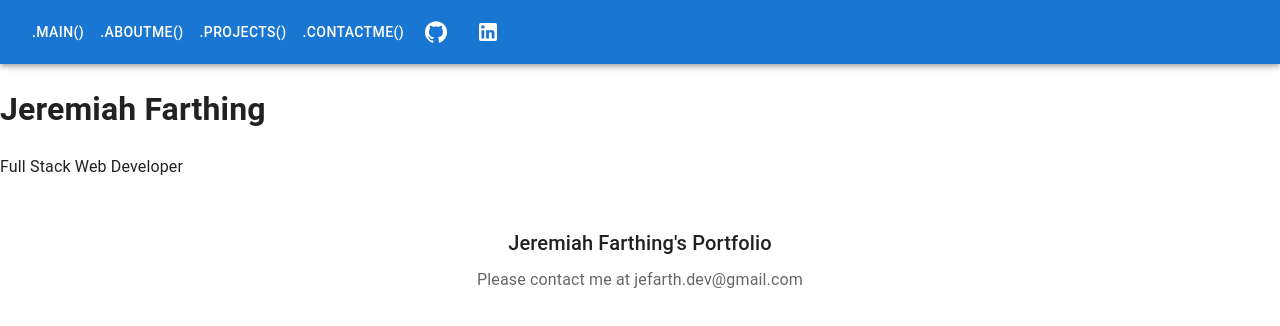
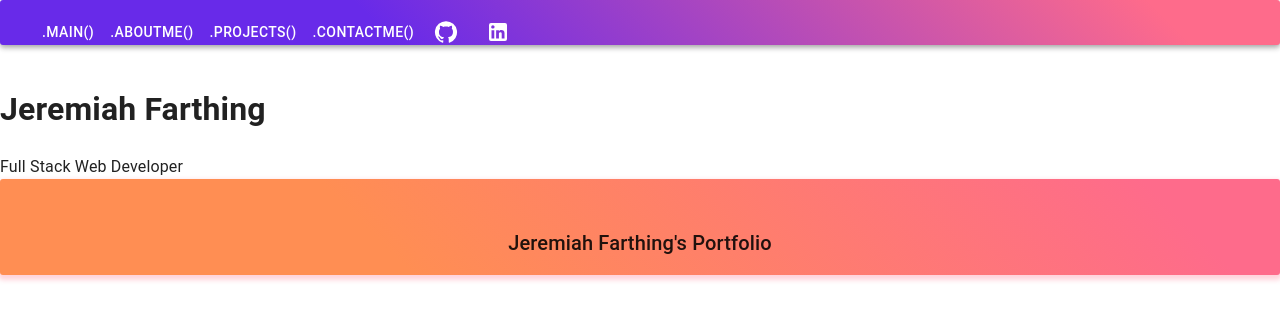
Before and after one commit to jefarth/practice-react-portfolio, a React (Create React App) app: page /#/ in a window 1280 px wide. Shown: the top 326 px of the page. Built offline with nearby package versions, Linux system fonts and the light colour scheme.

Commit message:
added custom styling

```diff
--- a/src/Components/Footer.js
+++ b/src/Components/Footer.js
@@ -3,17 +3,33 @@ import CssBaseline from '@mui/material/CssBaseline';
 import Box from '@mui/material/Box';
 import Typography from '@mui/material/Typography';
 import { createTheme, ThemeProvider } from '@mui/material/styles';
+import { makeStyles } from '@mui/styles';
+
+const useStyles = makeStyles({
+    root: {
+      background: 'linear-gradient(45deg, #FF8E53 30%, #FE6B8B 90%)',
+      border: 0,
+      borderRadius: 3,
+      boxShadow: '0 3px 5px 2px rgba(255, 105, 135, .3)',
+      color: 'dark',
+      height: 45,
+      width: '100%',
+      padding: '0px 10px',
+      textAlign: 'center',
+    },
+  });
 
 
 
 const theme = createTheme();
 
 export default function Footer() {
+    const classes = useStyles();
   return (
     <ThemeProvider theme={theme}>
       <CssBaseline />
       {/* Footer */}
-      <Box sx={{ bgcolor: 'background.paper', p: 6 }} component="footer">
+      <Box sx={{ bgcolor: 'background.paper', p: 6 }} component="footer" className={classes.root}>
         <Typography variant="h6" align="center" gutterBottom>
           Jeremiah Farthing's Portfolio
         </Typography>
@@ -23,7 +39,6 @@ export default function Footer() {
           color="text.secondary"
           component="p"
         >
-          Please contact me at jefarth.dev@gmail.com
         </Typography>
       </Box>
       {/* End footer */}
--- a/src/Components/Header.js
+++ b/src/Components/Header.js
@@ -2,7 +2,6 @@ import * as React from 'react';
 import PropTypes from 'prop-types';
 import AppBar from '@mui/material/AppBar';
 import Toolbar from '@mui/material/Toolbar';
-import Typography from '@mui/material/Typography';
 import CssBaseline from '@mui/material/CssBaseline';
 import useScrollTrigger from '@mui/material/useScrollTrigger';
 import Slide from '@mui/material/Slide';
@@ -11,6 +10,21 @@ import IconButton from '@mui/material/IconButton';
 import GitHubIcon from '@mui/icons-material/GitHub';
 import LinkedInIcon from '@mui/icons-material/LinkedIn';
 import { Link } from 'react-router-dom';
+import { makeStyles } from '@mui/styles';
+
+const useStyles = makeStyles({
+    root: {
+      background: 'linear-gradient(45deg, #682ae9 30%, #FE6B8B 90%)',
+      border: 0,
+      borderRadius: 3,
+      boxShadow: '0 3px 5px 2px rgba(255, 105, 135, .3)',
+      color: 'dark',
+      height: 45,
+      width: '100%',
+      padding: '0px 10px',
+      textAlign: 'center',
+    },
+  });
 
 function HideOnScroll(props) {
   const { children, window } = props;
@@ -38,11 +52,12 @@ HideOnScroll.propTypes = {
 };
 
 export default function Header(props) {
+    const classes = useStyles();
   return (
     <React.Fragment>
       <CssBaseline />
       <HideOnScroll {...props}>
-        <AppBar>
+        <AppBar className={classes.root}>
             {/* Navbar */}
         <Toolbar>
           <Button component={Link} to="/" color = "inherit">.main()</Button>
```
